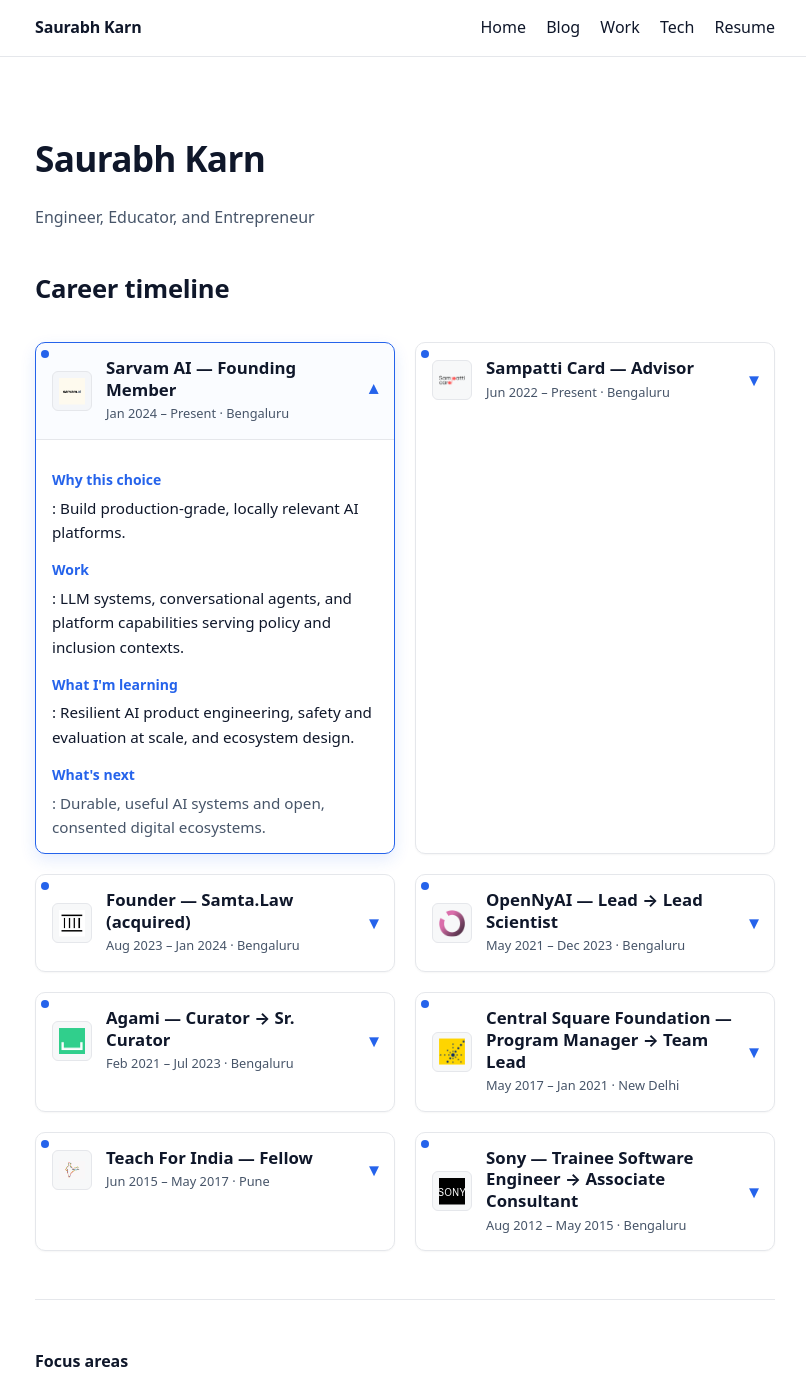
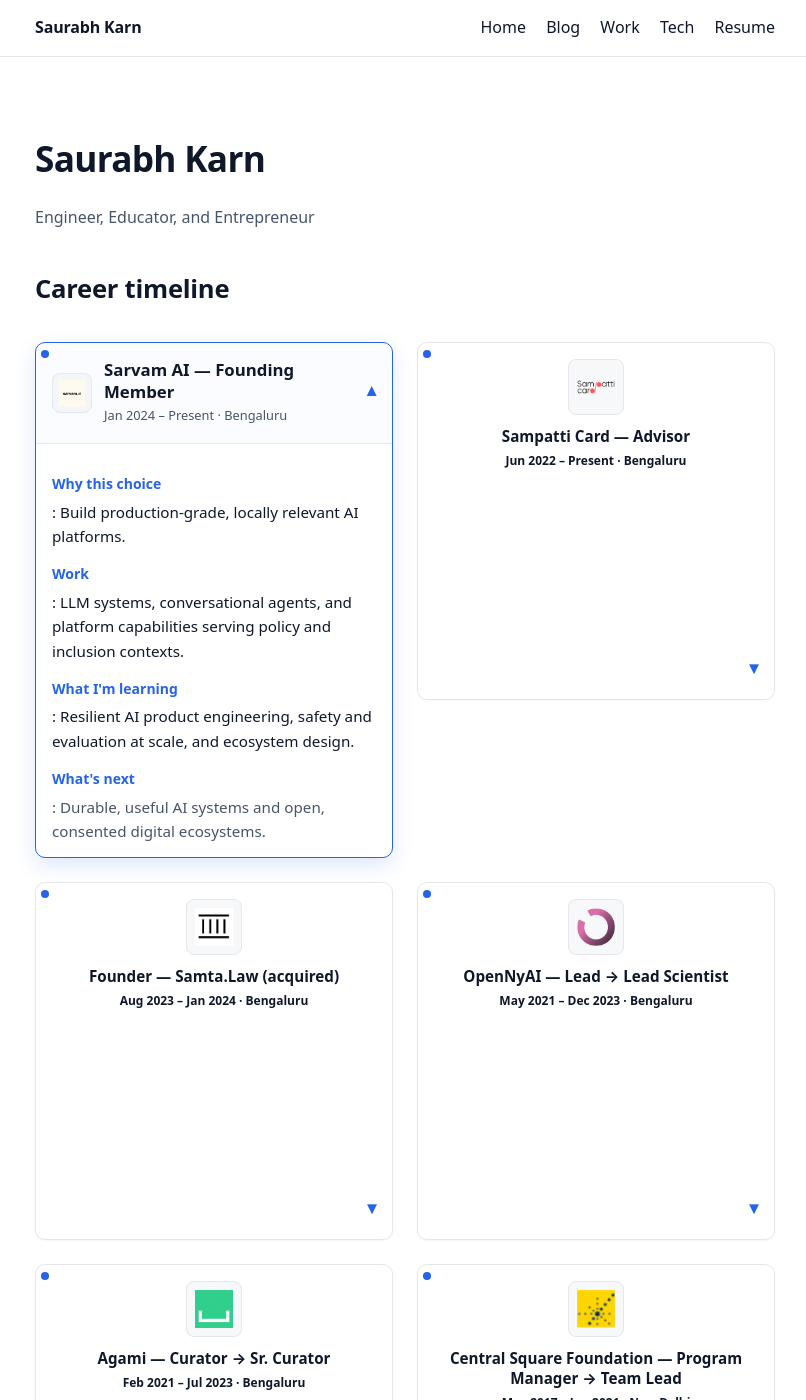
Before and after one commit to saurabh-karn/saurabh-karn.github.io, a Jekyll site: the page built from index.html, in a window 1280 px wide and 1400 px high. Shown: the whole window, without its empty margins (235-1041 px from the left). Built offline with Jekyll 4.4.1, drawn with Linux system fonts in a browser that asks for light colours.

Commit message:
Square tile grid: expand full-width, close others on open

```diff
--- a/assets/css/styles.css
+++ b/assets/css/styles.css
@@ -210,11 +210,11 @@
   margin-bottom: 0.4rem;
 }
 
-/* Timeline cards as tile grid */
+/* Timeline cards as square tile grid */
 .timeline-cards {
   display: grid;
-  grid-template-columns: repeat(auto-fit, minmax(320px, 1fr));
-  gap: 1.25rem;
+  grid-template-columns: repeat(auto-fill, minmax(280px, 1fr));
+  gap: 1.5rem;
   margin: 2rem 0;
   padding: 0;
   list-style: none;
@@ -230,13 +230,21 @@
 .timeline-card {
   display: flex;
   flex-direction: column;
-  height: 100%;
   border: 1px solid var(--border);
   border-radius: 10px;
   background: var(--bg);
   box-shadow: 0 1px 2px rgba(0, 0, 0, 0.04);
   transition: all 0.3s cubic-bezier(0.4, 0, 0.2, 1);
   overflow: hidden;
+}
+
+.timeline-card:not([open]) {
+  aspect-ratio: 1;
+}
+
+.timeline-card[open] {
+  grid-column: 1 / -1;
+  aspect-ratio: auto;
 }
 
 .timeline-card:hover {
@@ -247,19 +255,36 @@
 
 .timeline-card[open] {
   border-color: var(--accent);
-  box-shadow: 0 6px 16px rgba(37, 99, 235, 0.12);
+  box-shadow: 0 8px 20px rgba(37, 99, 235, 0.15);
+  transform: none;
 }
 
 .timeline-card summary {
   list-style: none;
   cursor: pointer;
-  padding: 0.875rem 1rem;
+  padding: 1rem;
   display: flex;
+  flex-direction: column;
   align-items: center;
-  gap: 0.875rem;
+  justify-content: center;
+  gap: 0.75rem;
   user-select: none;
   font-weight: 600;
   transition: background-color 0.2s ease;
+  min-height: 100%;
+}
+
+.timeline-card:not([open]) summary {
+  text-align: center;
+}
+
+.timeline-card[open] summary {
+  flex-direction: row;
+  align-items: center;
+  justify-content: flex-start;
+  text-align: left;
+  border-bottom: 1px solid var(--border);
+  background: color-mix(in srgb, var(--accent) 2%, transparent);
 }
 
 .timeline-card summary:hover {
@@ -275,14 +300,20 @@
 }
 
 .company-logo {
-  width: 2.5rem;
-  height: 2.5rem;
-  border-radius: 6px;
+  width: 3.5rem;
+  height: 3.5rem;
+  border-radius: 8px;
   object-fit: contain;
   flex-shrink: 0;
   background: color-mix(in srgb, var(--border) 30%, transparent);
+  padding: 0.5rem;
+  border: 1px solid var(--border);
+}
+
+.timeline-card[open] .company-logo {
+  width: 2.5rem;
+  height: 2.5rem;
   padding: 0.35rem;
-  border: 1px solid var(--border);
 }
 
 .timeline-card summary .card-title {
@@ -290,14 +321,25 @@
   min-width: 0;
 }
 
-.timeline-card summary .card-title h3 {
+.timeline-card:not([open]) summary .card-title h3 {
+  font-size: 0.95rem;
+  line-height: 1.3;
+  margin: 0;
+}
+
+.timeline-card:not([open]) summary .card-meta {
+  font-size: 0.75rem;
+  margin-top: 0.25rem;
+}
+
+.timeline-card[open] summary .card-title h3 {
   margin: 0 0 0.15rem 0;
   font-size: 1.05rem;
   line-height: 1.3;
   color: var(--fg);
 }
 
-.timeline-card summary .card-meta {
+.timeline-card[open] summary .card-meta {
   font-size: 0.8rem;
   color: var(--muted);
   font-weight: 400;
```
Also changed, not shown: _layouts/default.html (+17 -0 lines).
